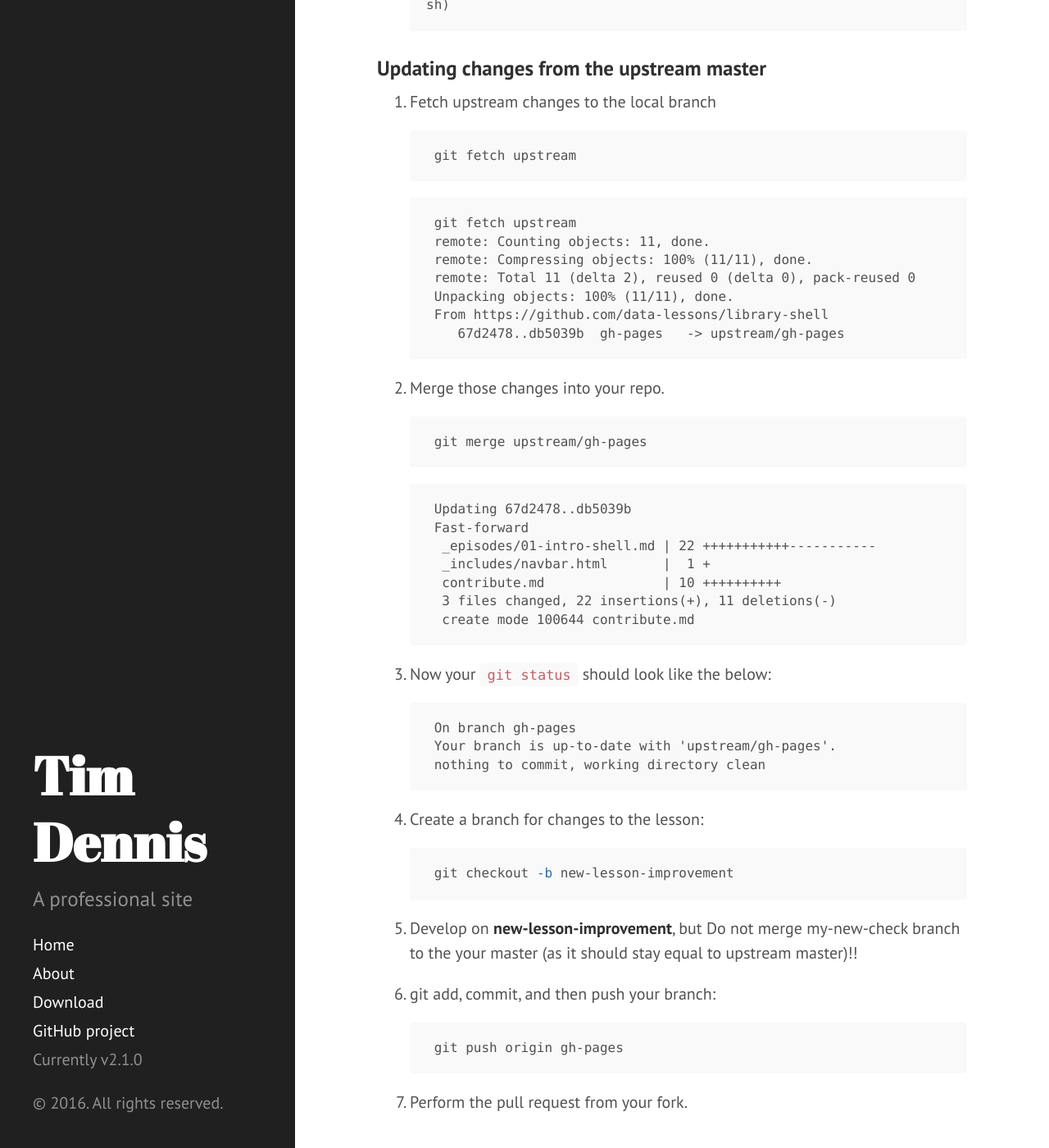
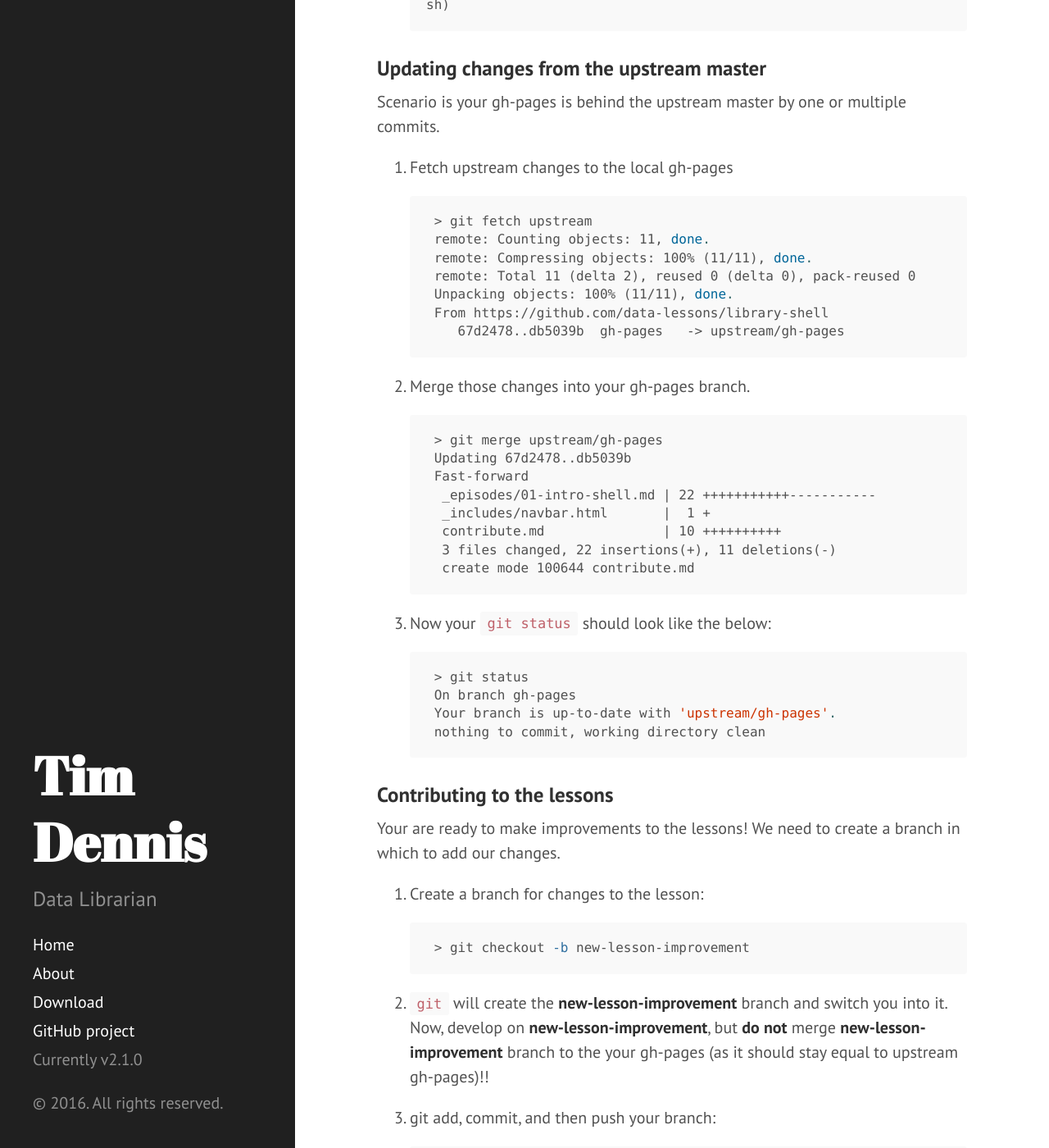
Before and after one commit to jt14den/jt14den.github.io, a Jekyll site: the page built from index.html, in a window 1280 px wide and 1400 px high, scrolled down 1040 px. Shown: the whole window at 82% size. Built offline with Jekyll 4.4.1, drawn with Linux system fonts in a browser that asks for light colours; Markdown is read by kramdown in place of the engine named in the settings; the list of posts is cut into pages by our own code; some of the changed text lies outside the part shown.

Commit message:
adding config updates

````diff
--- a/_config.yml
+++ b/_config.yml
@@ -8,7 +8,7 @@ permalink:        pretty
 # Setup
 title:            Tim Dennis
 tagline:          'Data Librarian'
-description:      'A professional site'
+description:      'Data Librarian'
 url:              http://jt14den.github.io
 baseurl:          ''
 
--- a/_posts/2016-07-25-contributing-carpentries.md
+++ b/_posts/2016-07-25-contributing-carpentries.md
@@ -41,14 +41,12 @@ Development workflow with Git: Fork, Branching, Commits, and Pull Request
 
 ### Updating changes from the upstream master
 
-4. Fetch upstream changes to the local branch
+Scenario is your gh-pages is behind the upstream master by one or multiple commits.
+
+4. Fetch upstream changes to the local gh-pages
 
     ```bash
-    git fetch upstream
-    ```
-
-    ```output
-    git fetch upstream
+    > git fetch upstream
     remote: Counting objects: 11, done.
     remote: Compressing objects: 100% (11/11), done.
     remote: Total 11 (delta 2), reused 0 (delta 0), pack-reused 0
@@ -57,13 +55,10 @@ Development workflow with Git: Fork, Branching, Commits, and Pull Request
        67d2478..db5039b  gh-pages   -> upstream/gh-pages
     ```
 
-5. Merge those changes into your repo.
+5. Merge those changes into your gh-pages branch.
 
     ```bash
-    git merge upstream/gh-pages
-    ```
-
-    ```
+    > git merge upstream/gh-pages
     Updating 67d2478..db5039b
     Fast-forward
      _episodes/01-intro-shell.md | 22 +++++++++++-----------
@@ -75,23 +70,29 @@ Development workflow with Git: Fork, Branching, Commits, and Pull Request
 
 6. Now your `git status` should look like the below:
 
-    ```
+    ```bash
+    > git status
     On branch gh-pages
     Your branch is up-to-date with 'upstream/gh-pages'.
     nothing to commit, working directory clean
     ```
+
+### Contributing to the lessons
+
+Your are ready to make improvements to the lessons! We need to create a branch in which to add our changes.
+
 4. Create a branch for changes to the lesson:
 
     ```bash
-    git checkout -b new-lesson-improvement
+    > git checkout -b new-lesson-improvement
     ```
 
-5. Develop on **new-lesson-improvement**, but Do not merge my-new-check branch to the your master (as it should stay equal to upstream master)!!
+5. `git` will create the **new-lesson-improvement** branch and switch you into it. Now, develop on **new-lesson-improvement**, but **do not** merge **new-lesson-improvement** branch to the your gh-pages (as it should stay equal to upstream gh-pages)!!
 
 6. git add, commit, and then push your branch:
 
     ```bash
-    git push origin gh-pages
+    > git push origin new-lesson-improvement
     ```
 
-7. Perform the pull request from your fork.
+7. Perform the Pull Request from your fork.
````
Also changed, not shown: about.md (+0 -13 lines).
